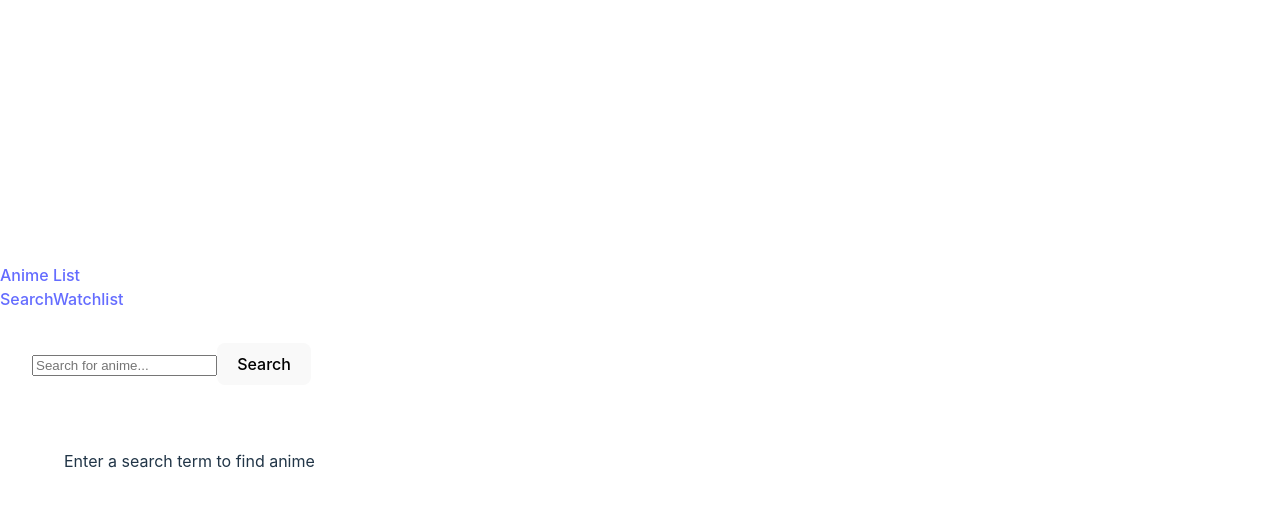
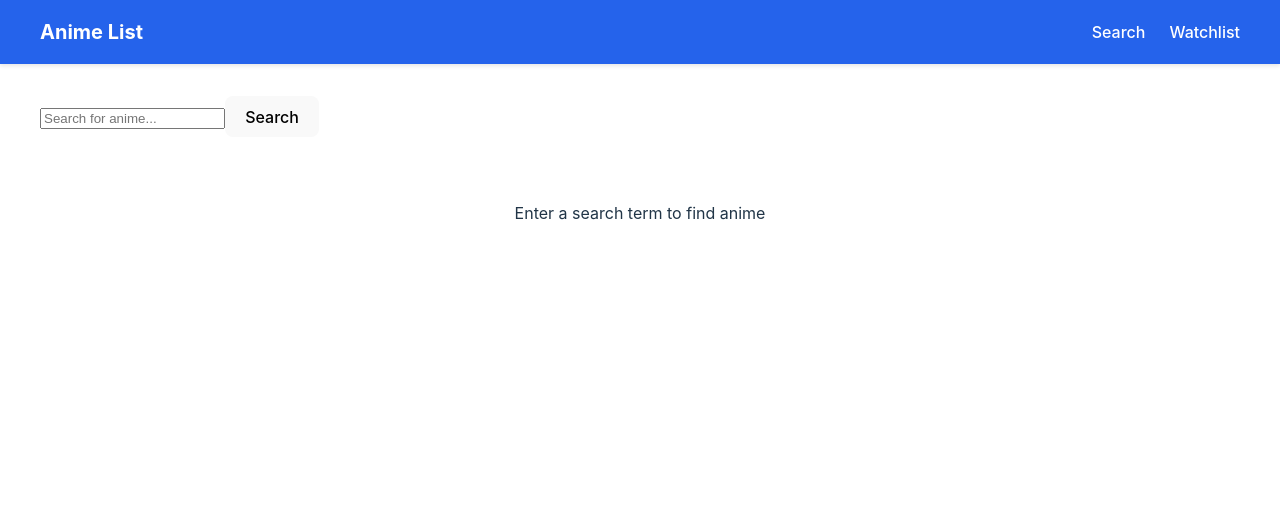
Before and after one commit to kenzychew/anime-list, a React (Vite) app: page /search in a window 1280 px wide. Shown: the top 506 px of the page. Built offline with nearby package versions, Linux system fonts and the light colour scheme.

Commit message:
feat: minor styling changes

```diff
--- a/src/components/Layout/Layout.jsx
+++ b/src/components/Layout/Layout.jsx
@@ -1,10 +1,11 @@
 import Navbar from './Navbar';
+import '../../styles/Layout.css';
 
 const Layout = ({ children }) => {
   return (
-    <div className="min-h-screen flex flex-col">
+    <div className="layout">
       <Navbar />
-      <main className="flex-grow">
+      <main className="layout-main">
         {children}
       </main>
     </div>
--- a/src/components/Layout/Navbar.jsx
+++ b/src/components/Layout/Navbar.jsx
@@ -1,18 +1,19 @@
 import { Link } from 'react-router-dom';
+import '../../styles/Navbar.css';
 
 const Navbar = () => {
   return (
-    <nav className="bg-blue-600 text-white shadow-md">
-      <div className="container mx-auto px-4">
-        <div className="flex items-center justify-between h-16">
-          <Link to="/" className="text-xl font-bold hover:text-blue-200">
+    <nav className="navbar">
+      <div className="navbar-container">
+        <div className="navbar-content">
+          <Link to="/" className="navbar-brand">
             Anime List
           </Link>
-          <div className="flex items-center space-x-6">
-            <Link to="/search" className="hover:text-blue-200">
+          <div className="navbar-links">
+            <Link to="/search" className="navbar-link">
               Search
             </Link>
-            <Link to="/watchlist" className="hover:text-blue-200">
+            <Link to="/watchlist" className="navbar-link">
               Watchlist
             </Link>
           </div>
--- /dev/null
+++ b/src/styles/Layout.css
@@ -0,0 +1,10 @@
+.layout {
+  min-height: 100vh;
+  min-width: 100vw;
+  display: flex;
+  flex-direction: column;
+}
+
+.layout-main {
+  flex-grow: 1;
+}
--- /dev/null
+++ b/src/styles/Navbar.css
@@ -0,0 +1,46 @@
+.navbar {
+  background-color: #2563eb;
+  color: white;
+  box-shadow: 0 2px 4px rgba(0, 0, 0, 0.1);
+}
+
+.navbar-container {
+  max-width: 1200px;
+  margin: 0 auto;
+  padding: 0 1rem;
+}
+
+.navbar-content {
+  display: flex;
+  align-items: center;
+  justify-content: space-between;
+  height: 4rem;
+}
+
+.navbar-brand {
+  font-size: 1.25rem;
+  font-weight: bold;
+  color: white;
+  text-decoration: none;
+  transition: color 0.3s ease;
+}
+
+.navbar-brand:hover {
+  color: #bfdbfe;
+}
+
+.navbar-links {
+  display: flex;
+  align-items: center;
+  gap: 1.5rem;
+}
+
+.navbar-link {
+  color: white;
+  text-decoration: none;
+  transition: color 0.3s ease;
+}
+
+.navbar-link:hover {
+  color: #bfdbfe;
+}
```
